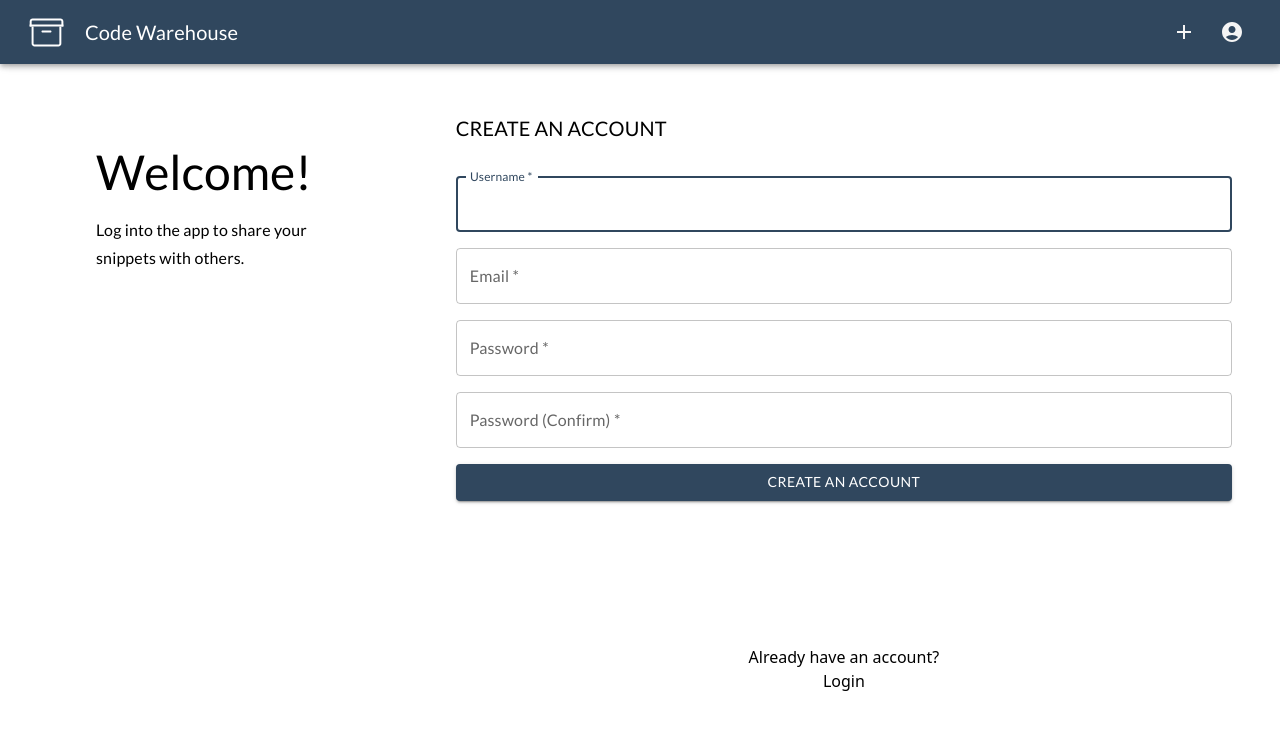
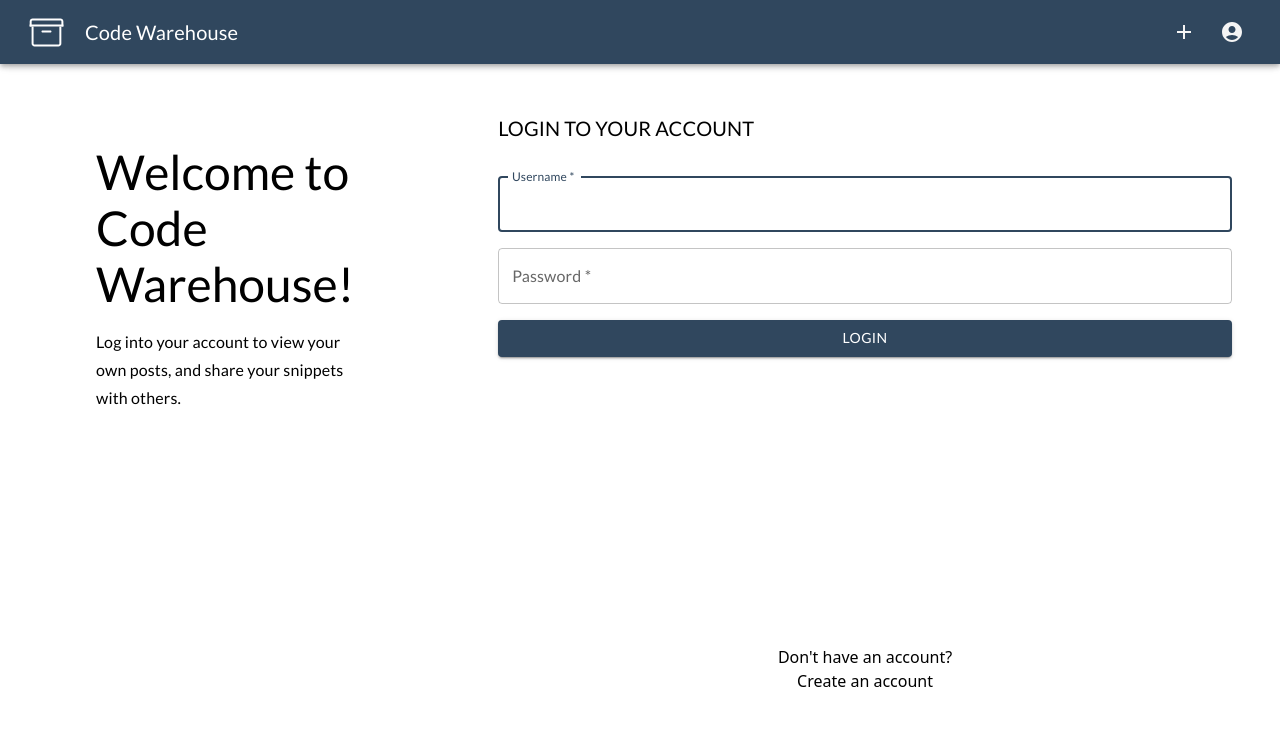
Before and after one commit to robertchenbao/code-warehouse, a React (Create React App) app in the folder frontend/: page /login in a window 1280 px wide. Shown: the top 730 px of the page. Built offline with nearby package versions, Linux system fonts and the light colour scheme.

Commit message:
Connect login frontend to backend

```diff
--- a/frontend/src/LoginPage.js
+++ b/frontend/src/LoginPage.js
@@ -1,31 +1,68 @@
 import Button from "@mui/material/Button";
-import Card from "@mui/material/Card";
 import Box from "@mui/material/Box";
 import CardContent from "@mui/material/CardContent";
-import Checkbox from "@mui/material/Checkbox";
-import FormControl from "@mui/material/FormControl";
-import FormControlLabel from "@mui/material/FormControlLabel";
 import TextField from "@mui/material/TextField";
 import Typography from "@mui/material/Typography";
-import React from "react";
+import React, { useState } from "react";
 import { Link } from "react-router-dom";
 import { useFormik } from "formik";
 import CodeAppBar from "./CodeAppBar";
 import Toolbar from "@mui/material/Toolbar";
+import Snackbar from "@mui/material/Snackbar";
+import MuiAlert from "@mui/material/Alert";
+
+const Alert = React.forwardRef(function Alert(props, ref) {
+    return <MuiAlert elevation={6} ref={ref} variant="filled" {...props} />;
+});
+
+// const LoginNotification = (props) => {
+//     const { openNotification, setOpenNotification } = props;
+
+//     const handleClose = (event, reason) => {
+//         if (reason === "clickaway") {
+//             return;
+//         }
+
+//         setOpenNotification(false);
+//     };
+//     return (
+//         <Snackbar
+//             open={openNotification}
+//             autoHideDuration={6000}
+//             onClose={handleClose}
+//         >
+//             <Alert
+//                 onClose={handleClose}
+//                 severity="success"
+//                 sx={{ width: "100%" }}
+//             >
+//                 This is a success message!
+//             </Alert>
+//         </Snackbar>
+//     );
+// };
 
 function LoginPage() {
+    const [openNotification, setOpenNotification] = useState(false);
+
+    const handleNotificationClose = (event, reason) => {
+        if (reason === "clickaway") {
+            return;
+        }
+
+        setOpenNotification(false);
+    };
+
     const form = useFormik({
         initialValues: {
             username: "",
-            email: "",
             password: "",
-            password2: "",
         },
         onSubmit: async (values) => {
             alert(JSON.stringify(values, null, 2));
             // post the data to backend
 
-            const postURL = "http://127.0.0.1:8000/api/register/";
+            const postURL = "http://127.0.0.1:8000/api/login/";
             const response = await fetch(postURL, {
                 method: "POST",
                 headers: {
@@ -34,7 +71,7 @@ function LoginPage() {
                 body: JSON.stringify(values),
             });
             if (response.ok) {
-                alert("User created");
+                setOpenNotification(true);
             }
         },
     });
@@ -42,9 +79,23 @@ function LoginPage() {
     return (
         <div className="flex flex-col flex-auto flex-shrink-0 p-24 md:flex-row md:p-0">
             <CodeAppBar />
+            <Snackbar
+                open={openNotification}
+                autoHideDuration={6000}
+                onClose={handleNotificationClose}
+                anchorOrigin={{ vertical: "top", horizontal: "center" }}
+            >
+                <Alert
+                    onClose={handleNotificationClose}
+                    severity="success"
+                    sx={{ width: "100%" }}
+                >
+                    This is a success message!
+                </Alert>
+            </Snackbar>
             <div className="flex flex-col flex-grow-0 items-center text-center lg:px-24 lg:py-36 md:p-128 md:items-start md:flex-shrink-0 md:flex-1 md:text-left">
                 <Typography variant="h3" color="inherit" className="text-left">
-                    Welcome!
+                    Welcome to Code Warehouse!
                 </Typography>
 
                 <Typography
@@ -53,7 +104,8 @@ function LoginPage() {
                     className="max-w-512 text-left"
                     sx={{ marginTop: "16px" }}
                 >
-                    Log into the app to share your snippets with others.
+                    Log into your account to view your own posts, and share your
+                    snippets with others.
                 </Typography>
             </div>
 
@@ -61,7 +113,7 @@ function LoginPage() {
                 <Toolbar />
                 <CardContent className="flex flex-col items-center justify-center p-32 md:p-48 md:pt-128 ">
                     <Typography variant="h6" className="md:w-full p-8">
-                        CREATE AN ACCOUNT
+                        LOGIN TO YOUR ACCOUNT
                     </Typography>
 
                     <form
@@ -85,18 +137,6 @@ function LoginPage() {
 
                         <TextField
                             sx={{ marginBottom: "16px" }}
-                            label="Email"
-                            type="email"
-                            name="email"
-                            value={form.email}
-                            onChange={form.handleChange}
-                            variant="outlined"
-                            required
-                            fullWidth
-                        />
-
-                        <TextField
-                            sx={{ marginBottom: "16px" }}
                             label="Password"
                             type="password"
                             name="password"
@@ -107,35 +147,23 @@ function LoginPage() {
                             fullWidth
                         />
 
-                        <TextField
-                            sx={{ marginBottom: "16px" }}
-                            label="Password (Confirm)"
-                            type="password"
-                            name="password2"
-                            value={form.password2}
-                            onChange={form.handleChange}
-                            variant="outlined"
-                            required
-                            fullWidth
-                        />
-
                         <Button
                             variant="contained"
                             color="primary"
                             className="w-full mx-auto mt-16"
-                            aria-label="Register"
+                            aria-label="Log in"
                             type="submit"
                         >
-                            CREATE AN ACCOUNT
+                            LOGIN
                         </Button>
                     </form>
 
-                    <div className="flex flex-col items-center justify-center pt-24 pb-12">
+                    <div className="flex flex-col items-center justify-center pt-60 pb-12">
                         <span className="font-medium">
-                            Already have an account?
+                            Don't have an account?
                         </span>
-                        <Link className="font-medium" to="/pages/auth/login-2">
-                            Login
+                        <Link className="font-medium" to="/signup">
+                            Create an account
                         </Link>
                     </div>
                 </CardContent>
```
